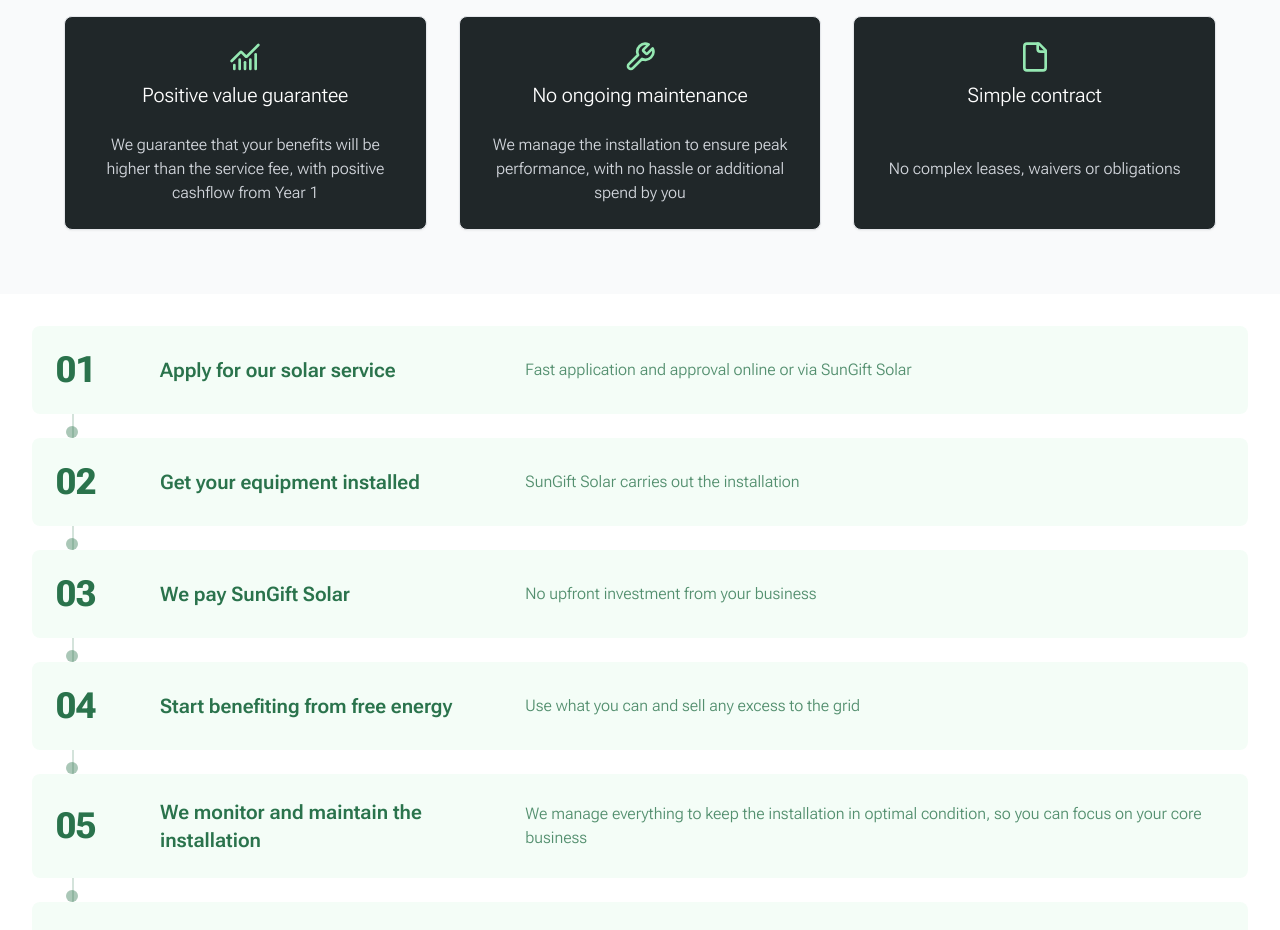
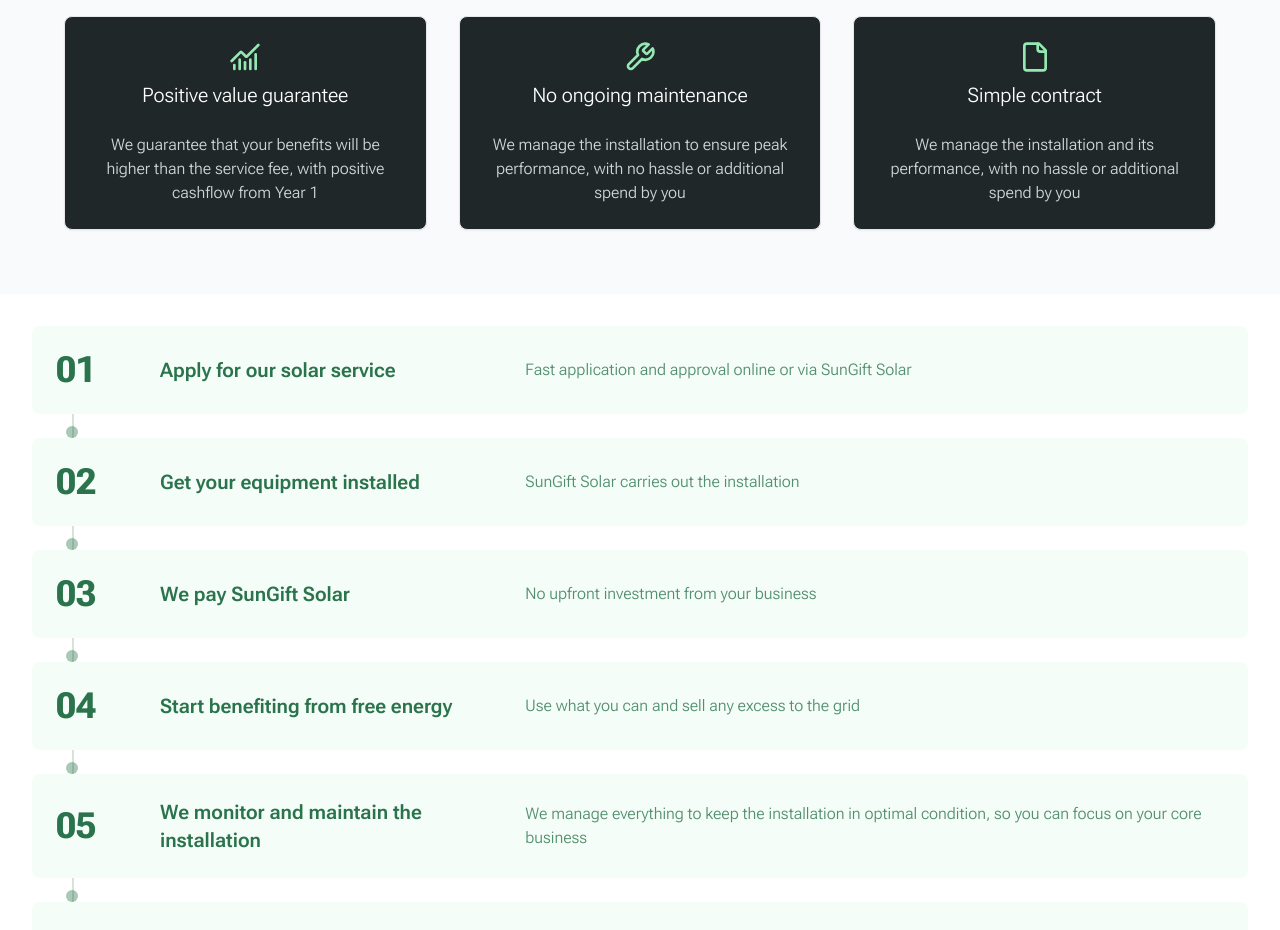
Before and after one commit to marianne-p/ges, a React (Vite) app: page / in a window 1280 px wide. Shown: the part 1560-2490 px from the top of the page. Built offline with nearby package versions, Linux system fonts and the light colour scheme.

Commit message:
edit services + link

```diff
--- a/src/components/ContactForm.jsx
+++ b/src/components/ContactForm.jsx
@@ -11,7 +11,7 @@ import { Link } from "react-router-dom";
 
 const ContactForm = () => {
   return (
-    <Link to="https://docs.google.com/forms/d/e/1FAIpQLSe0UnpRFummeS0BjVwyTruARq4Qx9jyqEowT6hr2iDAjXtihQ/viewform">
+    <Link to="https://docs.google.com/forms/d/e/1FAIpQLScTb4tKEV0NG6QeC_ttk9nRanUrP5myAsFGsOhWPXzebT7CxQ/viewform">
       <motion.section
         whileHover={{ scale: 1.02 }}
         whileTap={{ scale: 0.98 }}
--- a/src/components/Services.jsx
+++ b/src/components/Services.jsx
@@ -31,7 +31,7 @@ const services = [
   {
     icon: <File className="h-8 w-8" />,
     title: "Simple contract",
-    description: "No complex leases, waivers or obligations",
+    description: "We manage the installation and its performance, with no hassle or additional spend by you",
   },
 ];
 
```
